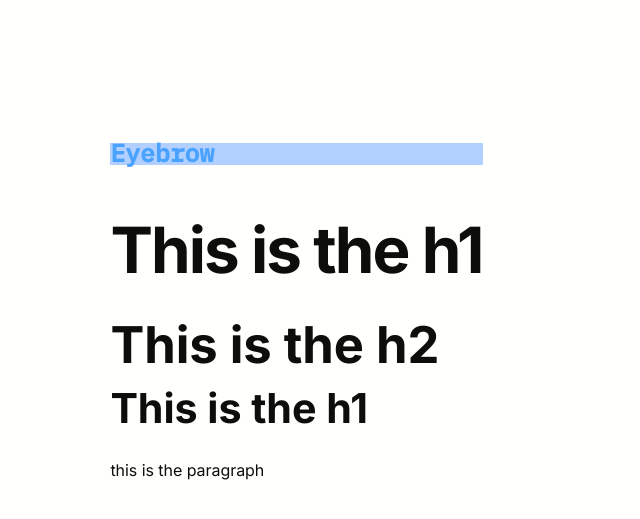
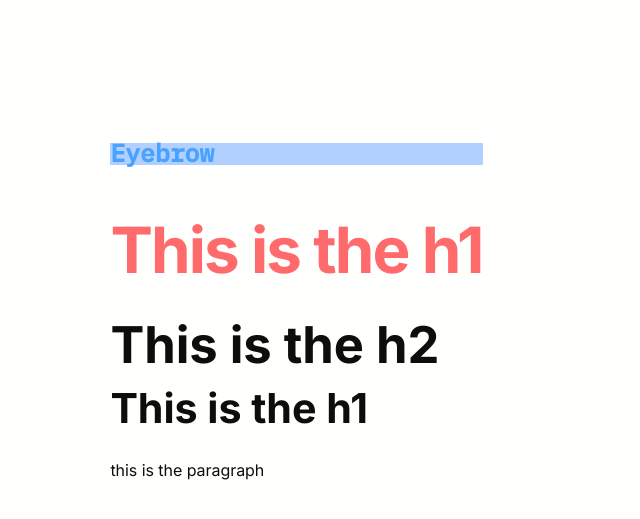
Before and after one commit to krlmnz/krlmnz, a Jekyll site: the page index.html, which Jekyll copies as it is, in a window 1280 px wide. Shown: the top 519 px of the page, without its empty margins (0-640 px from the left). Built offline with Jekyll 4.4.1, drawn with Linux system fonts in a browser that asks for light colours.

Commit message:
Update index.html

```diff
--- a/index.html
+++ b/index.html
@@ -130,6 +130,7 @@ h1 {
   font-size: calc(50.90px + 1vw);
   letter-spacing: -0.03em;
   line-height: calc(var(--spacingv) * 3);
+  color: #FF6A6C;
 }
 
 h2 {font-size: var(--font-size-h2);}
```
